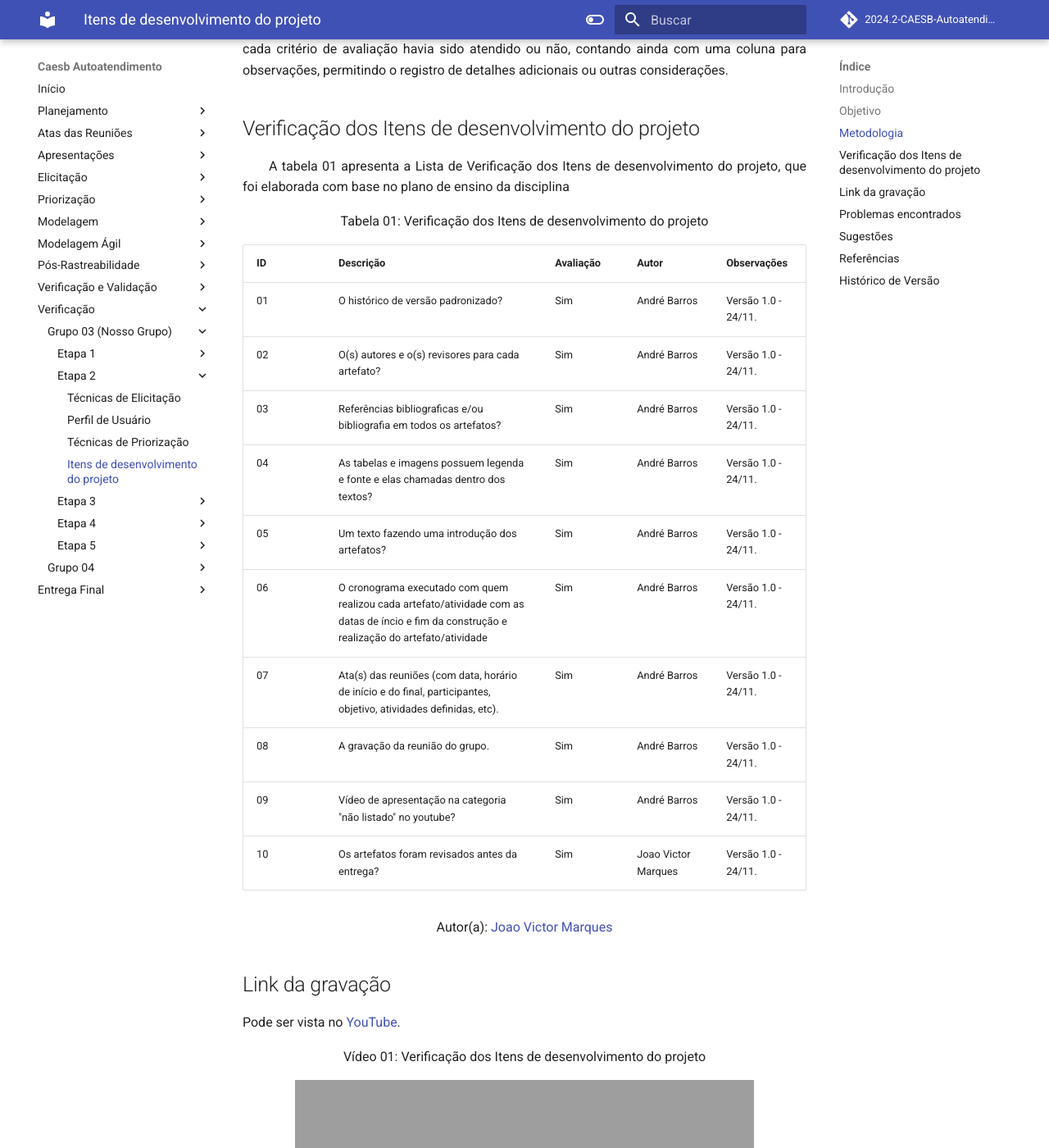
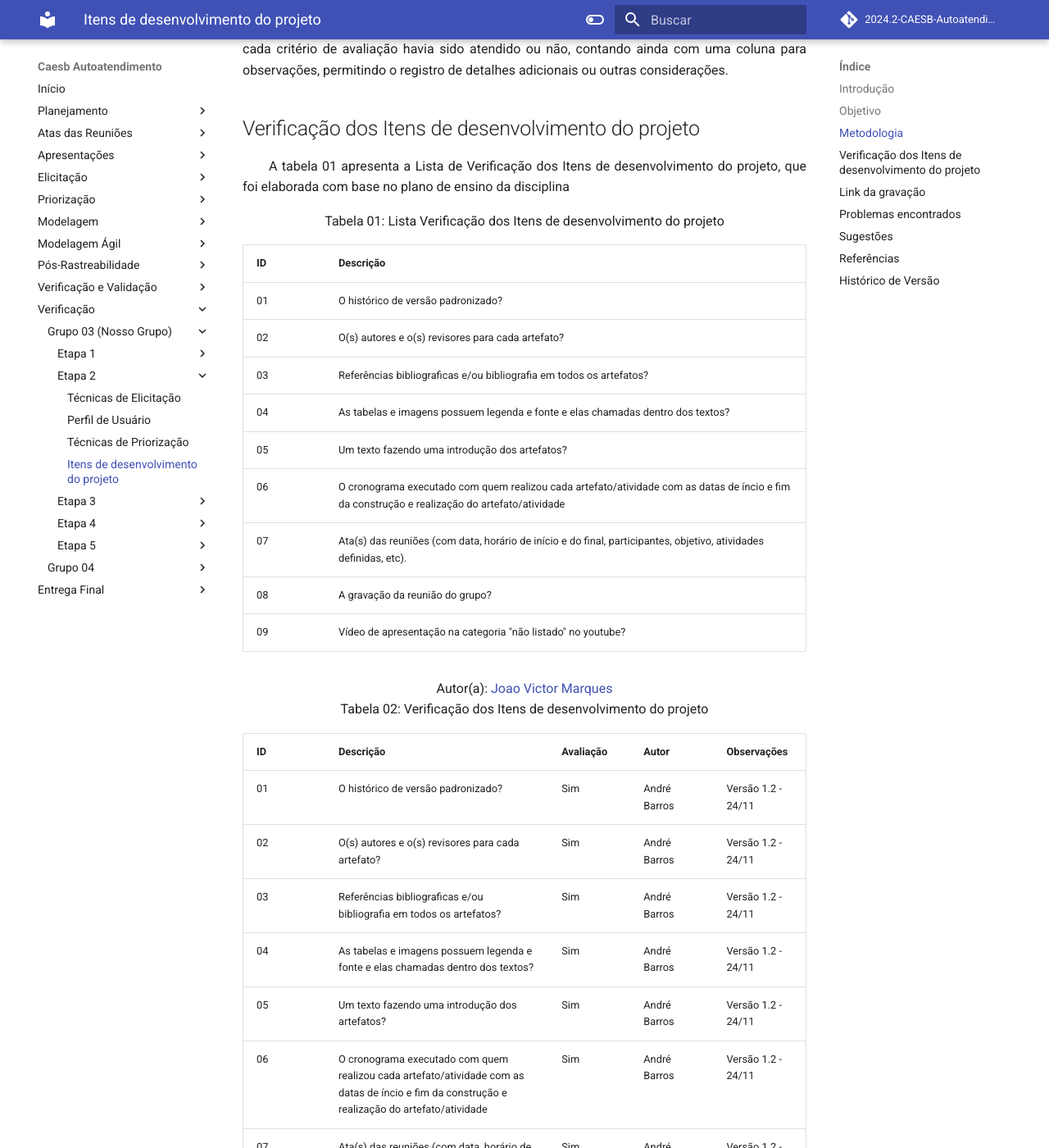
Before and after one commit to Requisitos-de-Software/2024.2-CAESB-Autoatendimento, an MkDocs documentation site: the page built from docs/planejamento/verificacao/itens_dev_proj.md, in a window 1280 px wide and 1400 px high, scrolled down 570 px. Shown: the whole window at 82% size. Built offline with MkDocs 1.6.1 and Material for MkDocs 9.7.7, drawn with Linux system fonts in a browser that asks for light colours; comment, search, counter and statistics services are not loaded; some of the changed text lies outside the part shown; grey boxes are pictures that could not be loaded.

Commit message:
correcao verificacoes3

```diff
--- a/docs/planejamento/verificacao/itens_dev_proj.md
+++ b/docs/planejamento/verificacao/itens_dev_proj.md
@@ -20,21 +20,37 @@
 &emsp;&emsp;A tabela 01 apresenta a Lista de Verificação dos Itens de desenvolvimento do projeto, que foi elaborada com base no plano de ensino da disciplina
 </p>
 
-<center>Tabela 01: Verificação dos Itens de desenvolvimento do projeto</center>
+<center>Tabela 01: Lista Verificação dos Itens de desenvolvimento do projeto</center>
 
-| **ID** | **Descrição**                                                                                       | **Avaliação** | **Autor**      | **Observações**                                |
-|--------|-----------------------------------------------------------------------------------------------------|---------------|----------------|-----------------------------------------------|
-| 01     | O histórico de versão padronizado? | Sim           | André Barros   | Versão 1.0 - 24/11.                           |
-| 02     | O(s) autores e o(s) revisores para cada artefato?                                        | Sim           | André Barros   | Versão 1.0 - 24/11.                           |
-| 03     | Referências bibliograficas e/ou bibliografia em todos os artefatos?                                  | Sim           | André Barros   | Versão 1.0 - 24/11.                           |
-| 04     | As tabelas e imagens possuem legenda e fonte e elas chamadas dentro dos textos?                           | Sim           | André Barros   | Versão 1.0 - 24/11.                           |
-| 05     | Um texto fazendo uma introdução dos artefatos?                           | Sim           | André Barros   | Versão 1.0 - 24/11.
-| 06     | O cronograma executado com quem realizou cada artefato/atividade com as datas de íncio e fim da construção e realização do artefato/atividade  | Sim           | André Barros   | Versão 1.0 - 24/11.                           |
-| 07     | Ata(s) das reuniões (com data, horário de início e do final, participantes, objetivo, atividades definidas, etc).                                        | Sim           | André Barros   | Versão 1.0 - 24/11.                           |
-| 08     | A gravação da reunião do grupo.                                 | Sim           | André Barros   | Versão 1.0 - 24/11.                           |
-| 09     | Vídeo de apresentação na categoria "não listado" no youtube?                           | Sim           | André Barros   | Versão 1.0 - 24/11.
-| 10     | Os artefatos foram revisados antes da entrega?                           | Sim           | Joao Victor Marques   | Versão 1.0 - 24/11.
+| **ID** | **Descrição**  |
+|--------|----------------|
+| 01     | O histórico de versão padronizado? |
+| 02     | O(s) autores e o(s) revisores para cada artefato? |
+| 03     | Referências bibliograficas e/ou bibliografia em todos os artefatos?  |
+| 04     | As tabelas e imagens possuem legenda e fonte e elas chamadas dentro dos textos? |
+| 05     | Um texto fazendo uma introdução dos artefatos? |
+| 06     | O cronograma executado com quem realizou cada artefato/atividade com as datas de íncio e fim da construção e realização do artefato/atividade  |
+| 07     | Ata(s) das reuniões (com data, horário de início e do final, participantes, objetivo, atividades definidas, etc). |
+| 08     | A gravação da reunião do grupo? |
+| 09     | Vídeo de apresentação na categoria "não listado" no youtube? |
 
+<center>
+ Autor(a): <a href="https://github.com/jmarquees" target = "_blank">Joao Victor Marques</a></h6>
+</center>
+
+<center>Tabela 02: Verificação dos Itens de desenvolvimento do projeto</center>
+
+| **ID** | **Descrição** | **Avaliação** | **Autor**      | **Observações** |
+|--------|---------------|---------------|----------------|-----------------|
+| 01     | O histórico de versão padronizado? | Sim  | André Barros   | Versão 1.2 - 24/11 |
+| 02     | O(s) autores e o(s) revisores para cada artefato? | Sim | André Barros   | Versão 1.2 - 24/11 |
+| 03     | Referências bibliograficas e/ou bibliografia em todos os artefatos?  | Sim | André Barros   | Versão 1.2 - 24/11 |
+| 04     | As tabelas e imagens possuem legenda e fonte e elas chamadas dentro dos textos? | Sim | André Barros | Versão 1.2 - 24/11 |
+| 05     | Um texto fazendo uma introdução dos artefatos? | Sim | André Barros | Versão 1.2 - 24/11 |
+| 06     | O cronograma executado com quem realizou cada artefato/atividade com as datas de íncio e fim da construção e realização do artefato/atividade  | Sim | André Barros | Versão 1.2 - 24/11 |
+| 07     | Ata(s) das reuniões (com data, horário de início e do final, participantes, objetivo, atividades definidas, etc). | Sim | André Barros | Versão 1.2 - 24/11 |
+| 08     | A gravação da reunião do grupo. | Sim | André Barros | Versão 1.2 - 24/11 |
+| 09     | Vídeo de apresentação na categoria "não listado" no youtube? | Sim | André Barros   | Versão 1.2 - 24/11 |
 
 <center>
  Autor(a): <a href="https://github.com/jmarquees" target = "_blank">Joao Victor Marques</a></h6>
@@ -80,3 +96,4 @@ Pode ser vista no [YouTube](https://youtu.be/wgZ2OCly4CU?si=t85IUPGAGaajwCja).</
 | Versão |    Data    |      Descrição       |  Autor  | Revisor |
 | :----: | :--------: | :------------------: | :-----: | :-----: |
 |  1.0   | 04/11/2024 | Criação do Documento e Lista de Verificação | [Joao Vicor Marques](https://github.com/jmarquees) | [Letícia Resende](https://github.com/LeticiaResende23) |
+|  1.1   | 10/02/2025 | Adição de correções | [Joao Vicor Marques](https://github.com/jmarquees) | [Letícia Resende](https://github.com/LeticiaResende23) |
```
